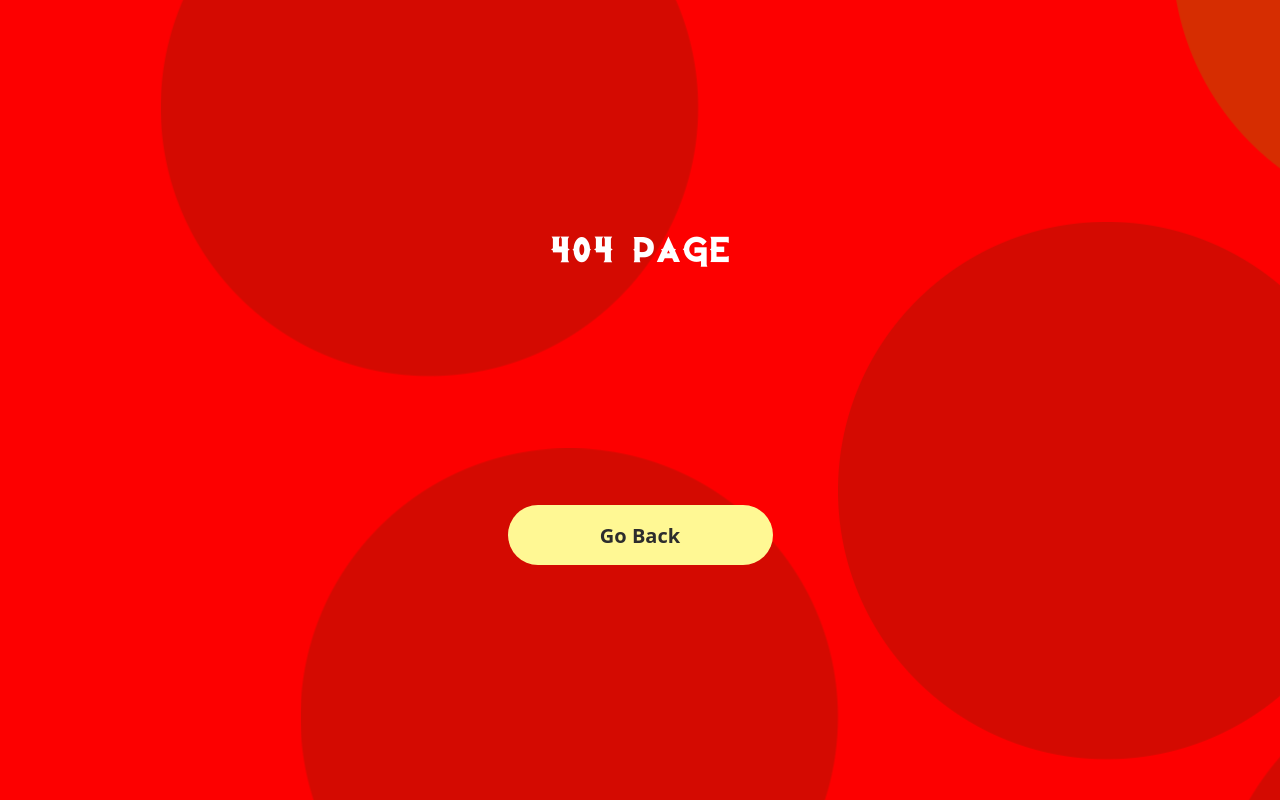
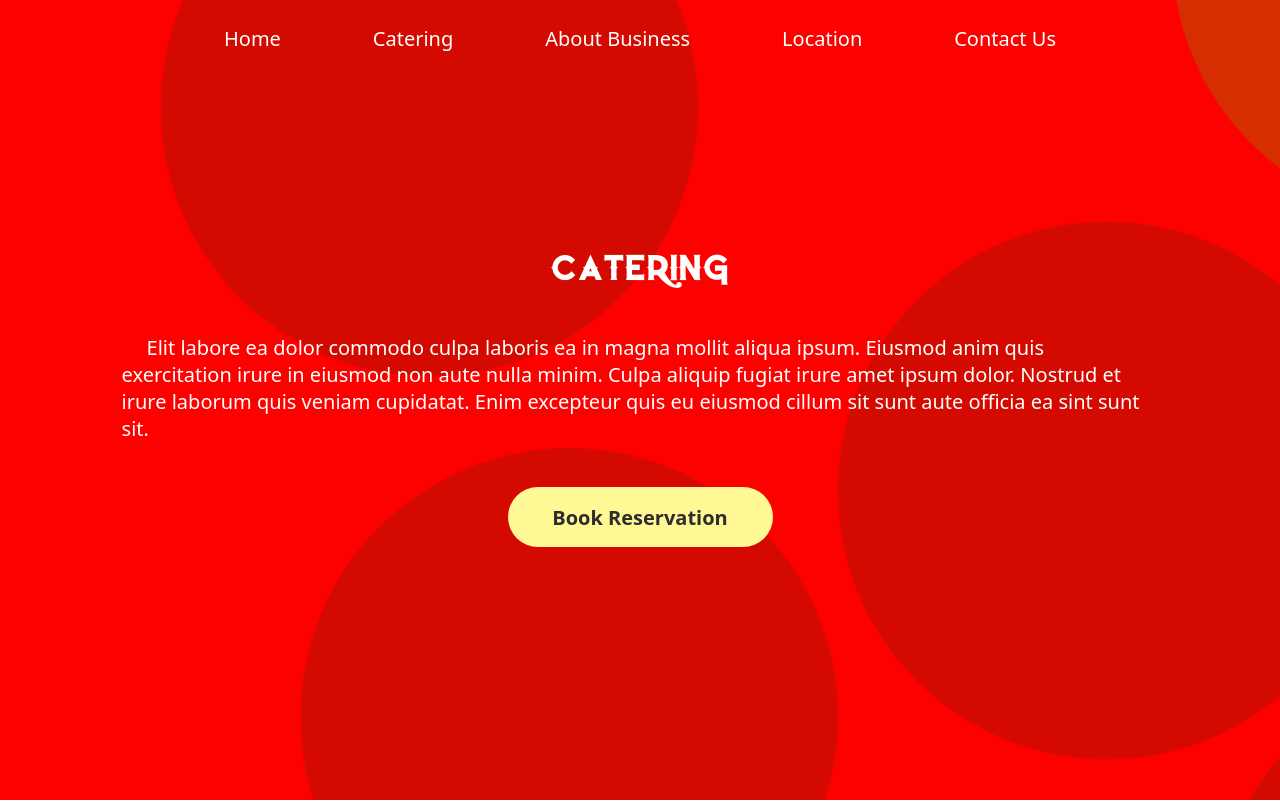
Before and after one commit to j0pgrm/churros-estilo-nayarit, a React (Create React App) app: page /churros-estilo-nayarit/catering in a window 1280 px wide. Before the commit this address had no page. Shown: the top 802 px of the page. Built offline with nearby package versions, Linux system fonts and the light colour scheme.

Commit message:
initialcommit

```diff
--- a/package.json
+++ b/package.json
@@ -1,4 +1,5 @@
 {
+  "homepage": "https://j0pgrm.github.io/churros-estilo-nayarit",
   "name": "churro-estilo-nayarit",
   "version": "0.1.0",
   "private": true,
@@ -19,6 +20,8 @@
     "web-vitals": "^2.1.4"
   },
   "scripts": {
+    "predeploy": "npm run build",
+    "deploy": "gh-pages -d build",
     "start": "react-scripts start",
     "build": "react-scripts build",
     "test": "react-scripts test",
@@ -43,6 +46,7 @@
     ]
   },
   "devDependencies": {
+    "gh-pages": "^5.0.0",
     "react-router-dom": "^6.11.2"
   }
 }
--- a/src/App.js
+++ b/src/App.js
@@ -10,11 +10,11 @@ import ErrorPage from './pages/ErrorPage';
 function App() {
   return (
     <Routes>
-      <Route path="/" element={<Home />} />
-      <Route path="/catering" element={<Catering />} />
-      <Route path="/about-business" element={<AboutBusiness />} />
-      <Route path="/locations" element={<Locations />} />
-      <Route path="contact-us" element={<ContactUs />} />
+      <Route path="/churros-estilo-nayarit" element={<Home />} />
+      <Route path="/churros-estilo-nayarit/catering" element={<Catering />} />
+      <Route path="/churros-estilo-nayarit/about-business" element={<AboutBusiness />} />
+      <Route path="/churros-estilo-nayarit/locations" element={<Locations />} />
+      <Route path="/churros-estilo-nayarit/contact-us" element={<ContactUs />} />
       <Route path="*" element={<ErrorPage />} />
     </Routes>
   );
--- a/src/pages/Components/Footer.js
+++ b/src/pages/Components/Footer.js
@@ -22,11 +22,11 @@ function Footer() {
             </div>
 
             <div className="grid-container">
-                <Link to="/">Home</Link>
-                <Link to="/catering">Catering</Link>
-                <Link to="/about-business">About Business</Link>
-                <Link to="/locations">Location</Link>
-                <Link to="/contact-us">Contact Us</Link>
+                <Link to="/churros-estilo-nayarit/">Home</Link>
+                <Link to="/churros-estilo-nayarit/catering">Catering</Link>
+                <Link to="/churros-estilo-nayarit/about-business">About Business</Link>
+                <Link to="/churros-estilo-nayarit/locations">Location</Link>
+                <Link to="/churros-estilo-nayarit/contact-us">Contact Us</Link>
             </div>
 
             <p>
--- a/src/pages/Components/Nav.js
+++ b/src/pages/Components/Nav.js
@@ -72,11 +72,11 @@ function Nav(props) {
                         </div>
 
                         <div className="link-container">
-                            <Link to="/">Home</Link>
-                            <Link to="/catering">Catering</Link>
-                            <Link to="/about-business">About Business</Link>
-                            <Link to="/locations">Location</Link>
-                            <Link to="/contact-us">Contact Us</Link>
+                            <Link to="/churros-estilo-nayarit">Home</Link>
+                            <Link to="/churros-estilo-nayarit/catering">Catering</Link>
+                            <Link to="/churros-estilo-nayarit/about-business">About Business</Link>
+                            <Link to="/churros-estilo-nayarit/locations">Location</Link>
+                            <Link to="/churros-estilo-nayarit/contact-us">Contact Us</Link>
                         </div>
 
                         <div className="img-container">
@@ -94,11 +94,11 @@ function Nav(props) {
 
             <nav className="desktop-nav" style={{background: props.red ? "url(" + backImg + ")" : null }}>
                 <div className="nav-items-container">
-                    <Link to="/">Home</Link>
-                    <Link to="/catering">Catering</Link>
-                    <Link to="/about-business">About Business</Link>
-                    <Link to="/locations">Location</Link>
-                    <Link to="/contact-us">Contact Us</Link>
+                    <Link to="/churros-estilo-nayarit/">Home</Link>
+                    <Link to="/churros-estilo-nayarit/catering">Catering</Link>
+                    <Link to="/churros-estilo-nayarit/about-business">About Business</Link>
+                    <Link to="/churros-estilo-nayarit/locations">Location</Link>
+                    <Link to="/churros-estilo-nayarit/contact-us">Contact Us</Link>
                 </div>
             </nav>
     }
--- a/src/pages/ErrorPage.js
+++ b/src/pages/ErrorPage.js
@@ -7,7 +7,7 @@ function ErrorPage() {
   return (
     <div className="error-page" style={{background: "url(" + redBack + ")"}}>
       <h1>404 Page</h1>
-      <Link to="/">
+      <Link to="/churros-estilo-nayarit">
         <button>Go Back</button>
       </Link>
 
--- a/src/pages/Home.js
+++ b/src/pages/Home.js
@@ -93,7 +93,7 @@ function Home() {
               esse anim. Lorem exercitation enim irure qui duis
               commodo.
             </p>
-            <Link to="/catering">
+            <Link to="/churros-estilo-nayarit/catering">
               <button>More Events</button>
             </Link>
           </div>
```
Also changed, not shown: 1 other file (tests, documents, lock files or other folders).
